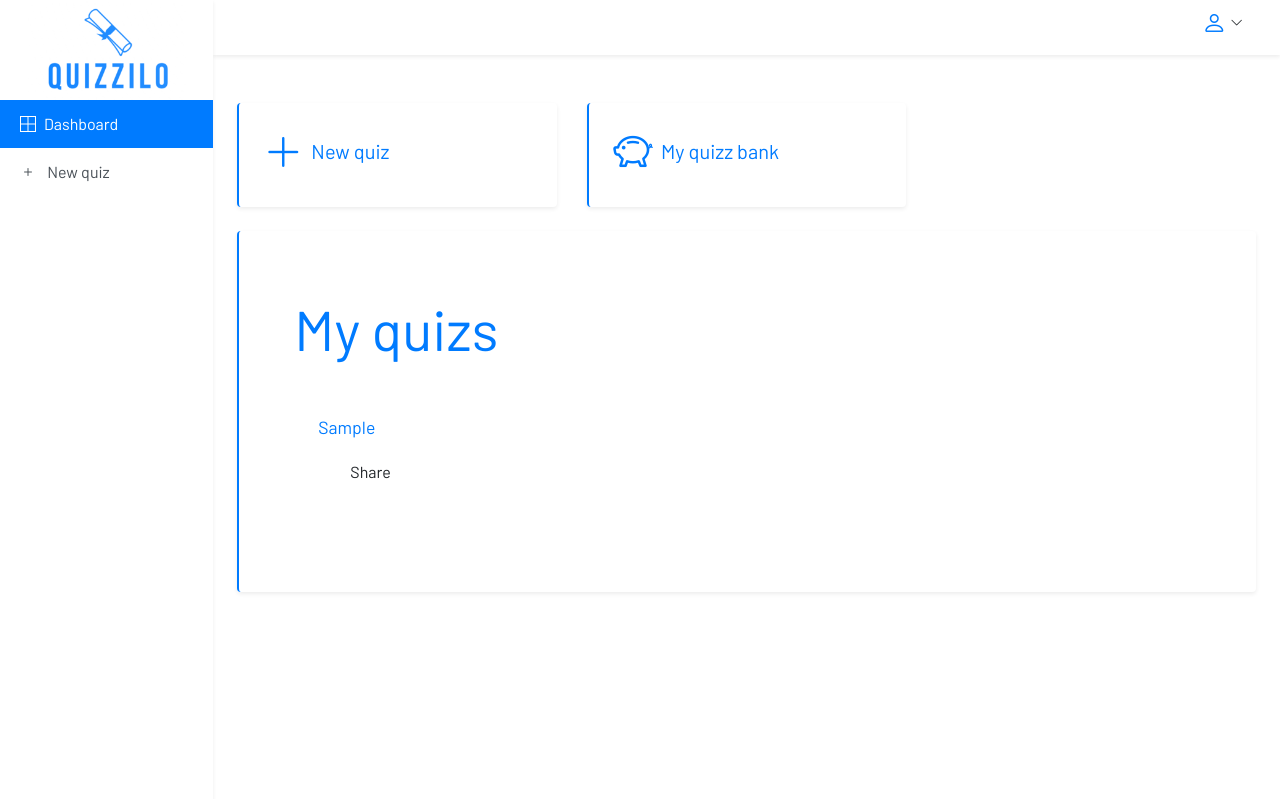
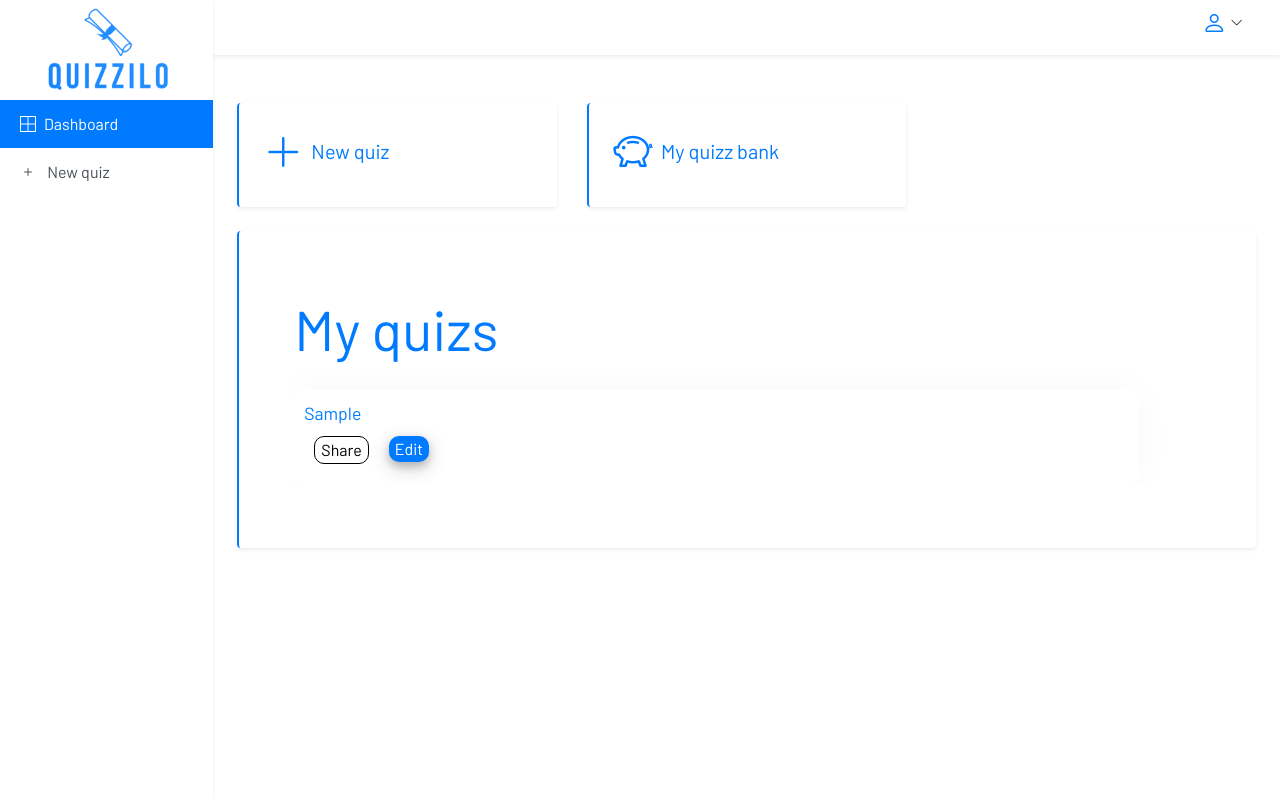
Before and after one commit to myfmp/Quizzy, a Django app: template quizzy_app/templates/quizzy/dashboard.html in a window 1280 px wide. Shown: the top 799 px of the page. Run offline with Django 5.2, Linux system fonts and the light colour scheme; the template is opened without the code that fills it: most values are stand-ins (such as "Sample title", 1, 10 or a date in 2020).

Commit message:
Restored to 'e9a53161453dd192d77e2b90b0663b58ab90574b'
Replit-Restored-To: e9a53161453dd192d77e2b90b0663b58ab90574b

```diff
--- a/static/css/dashboard.css
+++ b/static/css/dashboard.css
@@ -220,27 +220,9 @@
 .myquiz{
   margin-top: 20px;
   width: 90%;
-  padding: 24px;
-  background: var(--background-white);
-  box-shadow: var(--shadow-md);
-  border-radius: var(--border-radius-lg);
-  border: 1px solid var(--border-color);
-  transition: var(--transition-base);
-  position: relative;
-  overflow: hidden;
-}
-.myquiz::before {
-  content: '';
-  position: absolute;
-  top: 0;
-  left: 0;
-  right: 0;
-  height: 4px;
-  background: linear-gradient(90deg, var(--primary-color), var(--primary-light));
-}
-.myquiz:hover {
-  transform: translateY(-4px);
-  box-shadow: var(--shadow-lg);
+  padding: 10px;
+  box-shadow: 0 0 40px rgba(0, 0, 0, 0.03);
+  border-radius: 10px;
 }
 
 .myquiz-title{
@@ -253,53 +235,19 @@
 }
 
 .myquiz-button1 {
-  background: linear-gradient(135deg, var(--primary-color) 0%, var(--primary-dark) 100%);
-  border-radius: var(--border-radius-md);
+  background-color: #007bff;
+  border-radius: 10px;
   color: white;
-  border: none;
-  padding: 12px 24px;
-  font-weight: 500;
-  box-shadow: var(--shadow-md);
-  margin: 8px;
-  transition: var(--transition-base);
-  cursor: pointer;
-  position: relative;
-  overflow: hidden;
-}
-.myquiz-button1::before {
-  content: '';
-  position: absolute;
-  top: 0;
-  left: -100%;
-  width: 100%;
-  height: 100%;
-  background: linear-gradient(90deg, transparent, rgba(255,255,255,0.2), transparent);
-  transition: left 0.5s;
-}
-.myquiz-button1:hover::before {
-  left: 100%;
-}
-.myquiz-button1:hover {
-  transform: translateY(-2px);
-  box-shadow: var(--shadow-lg);
+  box-shadow: 0 4px 8px 0 rgba(0, 0, 0, 0.2), 0 6px 20px 0 rgba(0, 0, 0, 0.19);
+  margin: 10px;
 }
 
 .myquiz-button2 {
-  background-color: var(--background-white);
-  border: 2px solid var(--border-color);
-  border-radius: var(--border-radius-md);
-  color: var(--text-dark);
-  padding: 12px 24px;
-  font-weight: 500;
-  margin: 8px;
-  transition: var(--transition-base);
-  cursor: pointer;
-}
-.myquiz-button2:hover {
-  border-color: var(--primary-color);
-  color: var(--primary-color);
-  background-color: rgba(0, 123, 255, 0.05);
-  transform: translateY(-1px);
+  background-color: white;
+  border: 1px solid black;
+  border-radius: 10px;
+  color: black;
+  margin: 10px;
 }
 
 .myquiz-button3 {
```
Also changed, not shown: static/css/editor.css (+9 -31 lines), static/css/index.css (+7 -46 lines), static/css/mytree.css (+6 -23 lines), static/css/quiz.css (+12 -55 lines).
